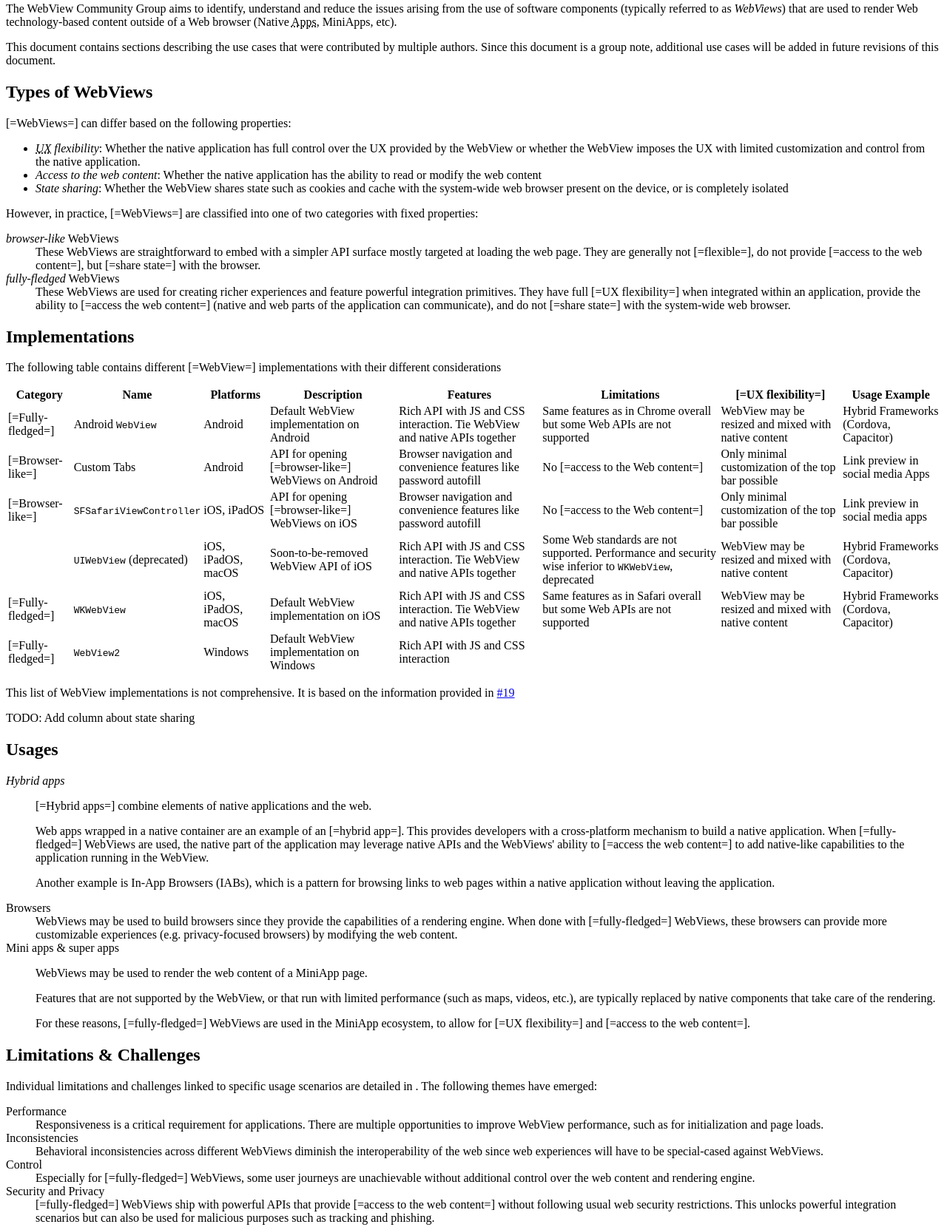
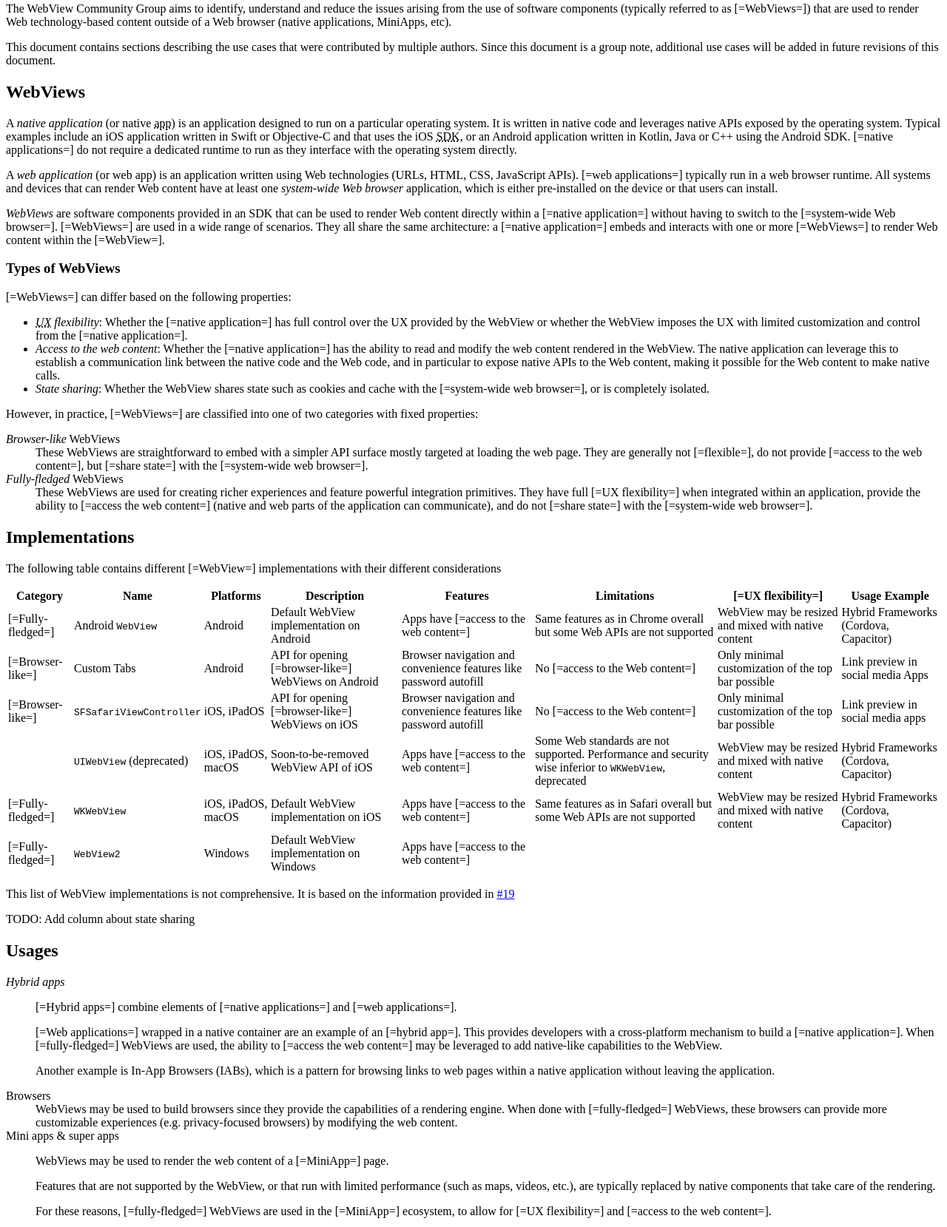
Before and after one commit to WebView-CG/usage-and-challenges, a plain HTML site: page index.html in a window 1280 px wide. Shown: the part 168-1827 px from the top of the page at 74% size. Drawn offline with Linux system fonts and the light colour scheme.

Commit message:
Add native/web apps dfns, expand on native/web bridge
This adds definitions for "native application" and "web application" to clarify
the context under which WebViews are being used. The "access to the web content"
concept was also completed to clarify that it allows native applications to
create a bridge between the native world and the web world and expose native
APIs to the Web content in particular.

The table now refers to this "access to the web content" concept directly.

```diff
--- a/index.html
+++ b/index.html
@@ -23,7 +23,7 @@
         companyURL: "https://www.google.com/"
       }],
         github: "WebView-CG/usage-and-challenges",
-        xref: "web-platform",
+        xref: ["miniapp-packaging"],
         group: "cg/webview",
       };
     </script>
@@ -37,27 +37,36 @@
     </section>
     <section class="informative">
       <h2>Introduction</h2>
-      <p>The WebView Community Group aims to identify, understand and reduce the issues arising from the use of software components (typically referred to as <dfn>WebViews</dfn>) that are used to render Web technology-based content outside of a Web browser (Native <abbr title="Applications">Apps</abbr>, MiniApps, etc).</p>
+      <p>The WebView Community Group aims to identify, understand and reduce the issues arising from the use of software components (typically referred to as [=WebViews=]) that are used to render Web technology-based content outside of a Web browser (native applications, MiniApps, etc).</p>
       <p>This document contains sections describing the use cases that were contributed by multiple authors. Since this document is a group note, additional use cases will be added in future revisions of this document.</p>
     </section>
 
     <section class="informative">
-      <h2>Types of WebViews</h2>
+      <h2>WebViews</h2>
+      <p>A <dfn data-lt="native application|native app">native application</dfn> (or native <abbr title="application">app</abbr>) is an application designed to run on a particular operating system. It is written in native code and leverages native APIs exposed by the operating system. Typical examples include an iOS application written in Swift or Objective-C and that uses the iOS <abbr title="Software Development Kit">SDK</abbr>, or an Android application written in Kotlin, Java or C++ using the Android SDK. [=native applications=] do not require a dedicated runtime to run as they interface with the operating system directly.</p>
+
+      <p>A <dfn>web application</dfn> (or web app) is an application written using Web technologies (URLs, HTML, CSS, JavaScript APIs). [=web applications=] typically run in a web browser runtime. All systems and devices that can render Web content have at least one <dfn>system-wide Web browser</dfn> application, which is either pre-installed on the device or that users can install.</p>
+
+      <p><dfn>WebViews</dfn> are software components provided in an SDK that can be used to render Web content directly within a [=native application=] without having to switch to the [=system-wide Web browser=]. [=WebViews=] are used in a wide range of scenarios. They all share the same architecture: a [=native application=] embeds and interacts with one or more [=WebViews=] to render Web content within the [=WebView=].</p>
+
+      <section class="informative">
+        <h3>Types of WebViews</h3>
         <p>[=WebViews=] can differ based on the following properties:</p>
         <p>
           <ul>
-          <li><dfn data-lt="UX flexibility|flexible"><abbr title="User Experience">UX</abbr> flexibility</dfn>: Whether the native application has full control over the UX provided by the WebView or whether the WebView imposes the UX with limited customization and control from the native application.</li>
-          <li><dfn data-lt="Access to the web content|Access the web content">Access to the web content</dfn>: Whether the native application has the ability to read or modify the web content</li>
-          <li><dfn data-lt="State sharing|Share state">State sharing</dfn>: Whether the WebView shares state such as cookies and cache with the system-wide web browser present on the device, or is completely isolated</li>
+            <li><dfn data-lt="UX flexibility|flexible"><abbr title="User Experience">UX</abbr> flexibility</dfn>: Whether the [=native application=] has full control over the UX provided by the WebView or whether the WebView imposes the UX with limited customization and control from the [=native application=].</li>
+            <li><dfn data-lt="Access to the web content|Access the web content">Access to the web content</dfn>: Whether the [=native application=] has the ability to read and modify the web content rendered in the WebView. The native application can leverage this to establish a communication link between the native code and the Web code, and in particular to expose native APIs to the Web content, making it possible for the Web content to make native calls.</li>
+            <li><dfn data-lt="State sharing|Share state">State sharing</dfn>: Whether the WebView shares state such as cookies and cache with the [=system-wide web browser=], or is completely isolated.</li>
           </ul>
         </p>
         <p>However, in practice, [=WebViews=] are classified into one of two categories with fixed properties:</p>
         <dl>
-        <dt><dfn>browser-like</dfn> WebViews</dt>
-        <dd>These WebViews are straightforward to embed with a simpler API surface mostly targeted at loading the web page. They are generally not [=flexible=], do not provide [=access to the web content=], but [=share state=] with the browser.</dd>
-        <dt><dfn>fully-fledged</dfn> WebViews</dt>
-        <dd>These WebViews are used for creating richer experiences and feature powerful integration primitives. They have full [=UX flexibility=] when integrated within an application, provide the ability to [=access the web content=] (native and web parts of the application can communicate), and do not [=share state=] with the system-wide web browser.</dd>
+          <dt><dfn>Browser-like</dfn> WebViews</dt>
+          <dd>These WebViews are straightforward to embed with a simpler API surface mostly targeted at loading the web page. They are generally not [=flexible=], do not provide [=access to the web content=], but [=share state=] with the [=system-wide web browser=].</dd>
+          <dt><dfn>Fully-fledged</dfn> WebViews</dt>
+          <dd>These WebViews are used for creating richer experiences and feature powerful integration primitives. They have full [=UX flexibility=] when integrated within an application, provide the ability to [=access the web content=] (native and web parts of the application can communicate), and do not [=share state=] with the [=system-wide web browser=].</dd>
         </dl>
+      </section>
     </section>
 
     <section class="informative">
@@ -82,7 +91,7 @@
             <td>Android <code>WebView</code></td>
             <td>Android</td>
             <td>Default WebView implementation on Android</td>
-            <td>Rich API with JS and CSS interaction. Tie WebView and native APIs together</td>
+            <td>Apps have [=access to the web content=]</td>
             <td>Same features as in Chrome overall but some Web APIs are not supported</td>
             <td>WebView may be resized and mixed with native content</td>
             <td>Hybrid Frameworks (Cordova, Capacitor)</td>
@@ -112,7 +121,7 @@
             <td><code>UIWebView</code> (deprecated)</td>
             <td>iOS, iPadOS, macOS</td>
             <td>Soon-to-be-removed WebView API of iOS</td>
-            <td>Rich API with JS and CSS interaction. Tie WebView and native APIs together</td>
+            <td>Apps have [=access to the web content=]</td>
             <td>Some Web standards are not supported. Performance and security wise inferior to <code>WKWebView</code>, deprecated</td>
             <td>WebView may be resized and mixed with native content</td>
             <td>Hybrid Frameworks (Cordova, Capacitor)</td>
@@ -122,7 +131,7 @@
             <td><code>WKWebView</code></td>
             <td>iOS, iPadOS, macOS</td>
             <td>Default WebView implementation on iOS</td>
-            <td>Rich API with JS and CSS interaction. Tie WebView and native APIs together</td>
+            <td>Apps have [=access to the web content=]</td>
             <td>Same features as in Safari overall but some Web APIs are not supported</td>
             <td>WebView may be resized and mixed with native content</td>
             <td>Hybrid Frameworks (Cordova, Capacitor)</td>
@@ -132,7 +141,7 @@
             <td><code>WebView2</code></td>
             <td>Windows</td>
             <td>Default WebView implementation on Windows</td>
-            <td>Rich API with JS and CSS interaction</td>
+            <td>Apps have [=access to the web content=]</td>
             <td></td>
             <td></td>
             <td></td>
@@ -154,18 +163,17 @@
       <dl>
         <dt><dfn>Hybrid apps</dfn></dt>
         <dd>
-          <p>[=Hybrid apps=] combine elements of native applications and the web.</p>
-          <p>Web apps wrapped in a native container are an example of an [=hybrid app=]. This provides developers with a cross-platform mechanism to build a native application. When [=fully-fledged=] WebViews are used, the native part of the application may leverage native APIs and the WebViews' ability to [=access the web content=] to add native-like capabilities to the application running in the WebView.</p>
+          <p>[=Hybrid apps=] combine elements of [=native applications=] and [=web applications=].</p>
+          <p>[=Web applications=] wrapped in a native container are an example of an [=hybrid app=]. This provides developers with a cross-platform mechanism to build a [=native application=]. When [=fully-fledged=] WebViews are used, the ability to [=access the web content=] may be leveraged to add native-like capabilities to the WebView.</p>
           <p>Another example is In-App Browsers (IABs), which is a pattern for browsing links to web pages within a native application without leaving the application.</p>
         </dd>
         <dt>Browsers</dt>
         <dd>WebViews may be used to build browsers since they provide the capabilities of a rendering engine. When done with [=fully-fledged=] WebViews, these browsers can provide more customizable experiences (e.g. privacy-focused browsers) by modifying the web content.</dd>
         <dt>Mini apps & super apps</dt>
         <dd>
-          <p>WebViews may be used to render the web content of a MiniApp page.</p>
+          <p>WebViews may be used to render the web content of a [=MiniApp=] page.</p>
           <p>Features that are not supported by the WebView, or that run with limited performance (such as maps, videos, etc.), are typically replaced by native components that take care of the rendering.</p>
-          <p>For these reasons, [=fully-fledged=] WebViews are used in the MiniApp ecosystem, to allow for [=UX flexibility=] and [=access to the web content=].</p>
-
+          <p>For these reasons, [=fully-fledged=] WebViews are used in the [=MiniApp=] ecosystem, to allow for [=UX flexibility=] and [=access to the web content=].</p>
         </dd>
       </dl>
     </section>
```
Lines whose indentation alone changed are shown as unchanged.
